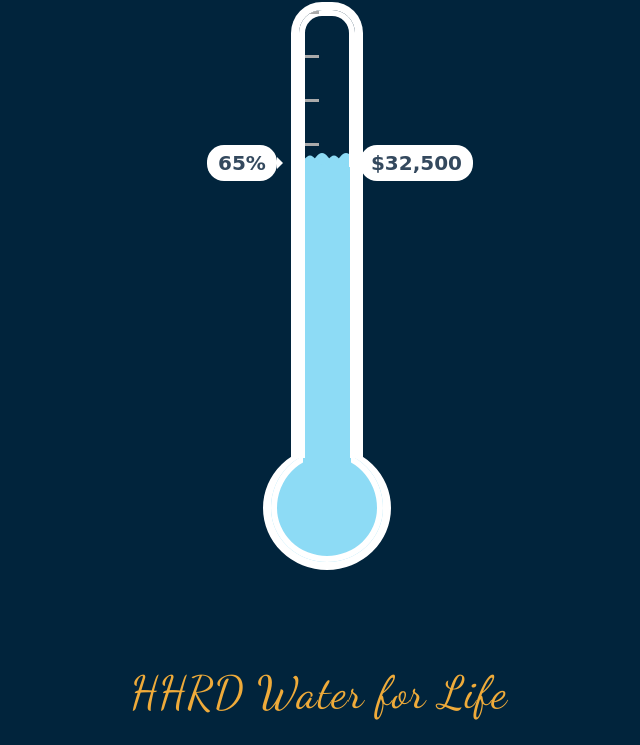
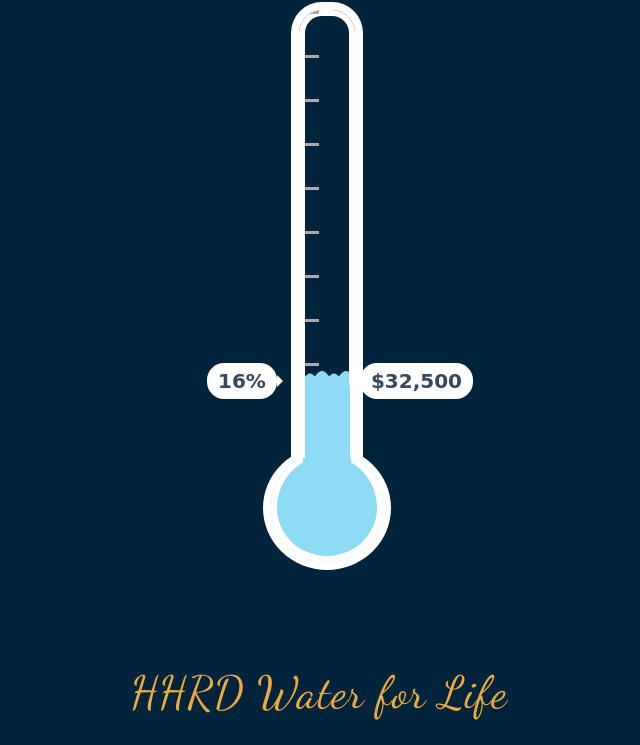
Before and after one commit to logitstack/fundraiser-thermometer, a plain HTML site: page ThermDisplayReal.html in a window 1280 px wide. Shown: the part 95-840 px from the top of the page, without its empty margins (321-961 px from the left). Drawn offline with Linux system fonts and the light colour scheme; a web font is replaced by a local one.

Commit message:
updated default goal to 200k

```diff
--- a/ThermDisplayReal.html
+++ b/ThermDisplayReal.html
@@ -637,7 +637,7 @@
             if (total === null || isNaN(total)) {
                 total = 32500;
             }
-            var goal = parseFloat(localStorage.getItem('fundraiserGoal')) || 50000;
+            var goal = parseFloat(localStorage.getItem('fundraiserGoal')) || 200000;
             var percentage = (total / goal) * 100;
             percentage = Math.min(percentage, 100);
 
```
